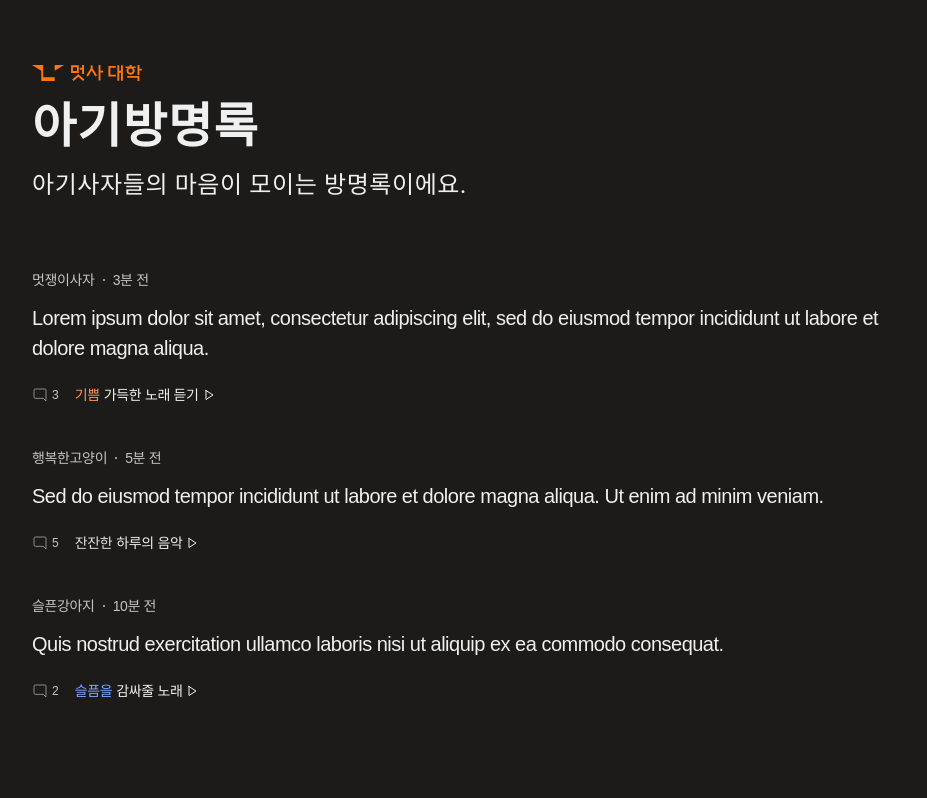
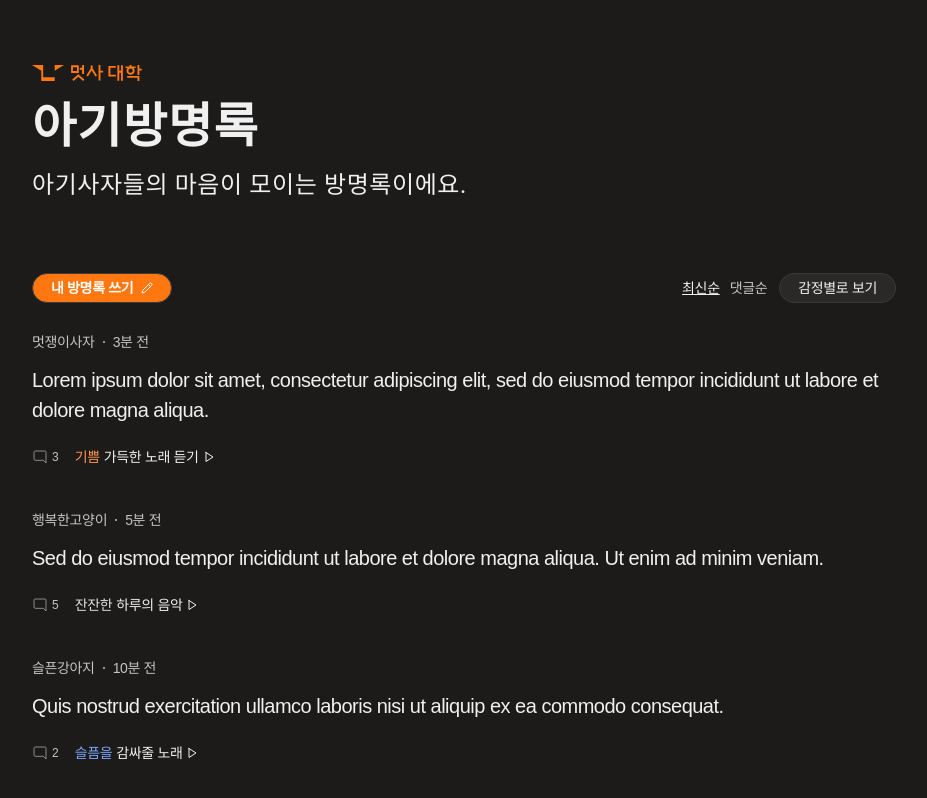
Before and after one commit to LIKELION-SEOULTECH/BabyGuestbook-Front, a React (Vite) app: page / in a window 1280 px wide. Shown: the top 798 px of the page, without its empty margins (176-1103 px from the left). Built offline with nearby package versions, Linux system fonts and the light colour scheme; a web font is replaced by a local one.

Commit message:
feat: add GuestbookTopbar component

```diff
--- a/src/App.tsx
+++ b/src/App.tsx
@@ -1,4 +1,5 @@
 import GuestbookList from "./components/guestbook/GuestbookList";
+import GuestbookTopbar from "./components/guestbook/GuestbookTopbar";
 import Header from "./components/layout/Header";
 import { mockGuestbookItems } from "./constants/mockData";
 
@@ -7,9 +8,11 @@ function App() {
         <div className="max-w-4xl mx-auto px-4 pt-16 pb-12">
             <Header />
 
-            <div className="h-16"></div>
+            <div className="mt-16 flex flex-col gap-8">
+                <GuestbookTopbar />
 
-            <GuestbookList items={mockGuestbookItems} />
+                <GuestbookList items={mockGuestbookItems} />
+            </div>
         </div>
     );
 }
--- /dev/null
+++ b/src/components/guestbook/GuestbookTopbar.tsx
@@ -0,0 +1,34 @@
+import { Pencil } from "lucide-react";
+
+/**
+ * @description 방명록 상단바 - 내 방명록 쓰기 버튼, 정렬 옵션, 감정별 필터
+ * @returns {JSX.Element}
+ */
+function GuestbookTopbar() {
+    return (
+        <div className="flex justify-between items-center overflow-hidden w-full">
+            {/* 내 방명록 쓰기 버튼 */}
+            <div className="px-4.5 py-2 bg-lion-orange text-white rounded-full border-[0.5px] flex justify-between items-center text-sm font-semibold leading-3 tracking-tight cursor-pointer transition-transform duration-150 ease-in-out active:scale-97">
+                <span>내 방명록 쓰기</span>
+                <Pencil size={12} className="ml-2" />
+            </div>
+
+            <div className="flex items-center gap-3">
+                {/* 정렬 옵션: 최신순 / 댓글순 */}
+                <div className="h-6 rounded-full flex items-center gap-2.5 leading-3 tracking-tight text-sm">
+                    <span className="underline cursor-pointer">최신순</span>
+                    <span className="text-secondary cursor-pointer">
+                        댓글순
+                    </span>
+                </div>
+
+                {/* 감정별 필터 -- TODO: Dropdown 등 */}
+                <div className="px-4.5 py-2 bg-surface rounded-full border-[0.5px] flex justify-between items-center text-sm leading-3 tracking-tight">
+                    <span>감정별로 보기</span>
+                </div>
+            </div>
+        </div>
+    );
+}
+
+export default GuestbookTopbar;
```
